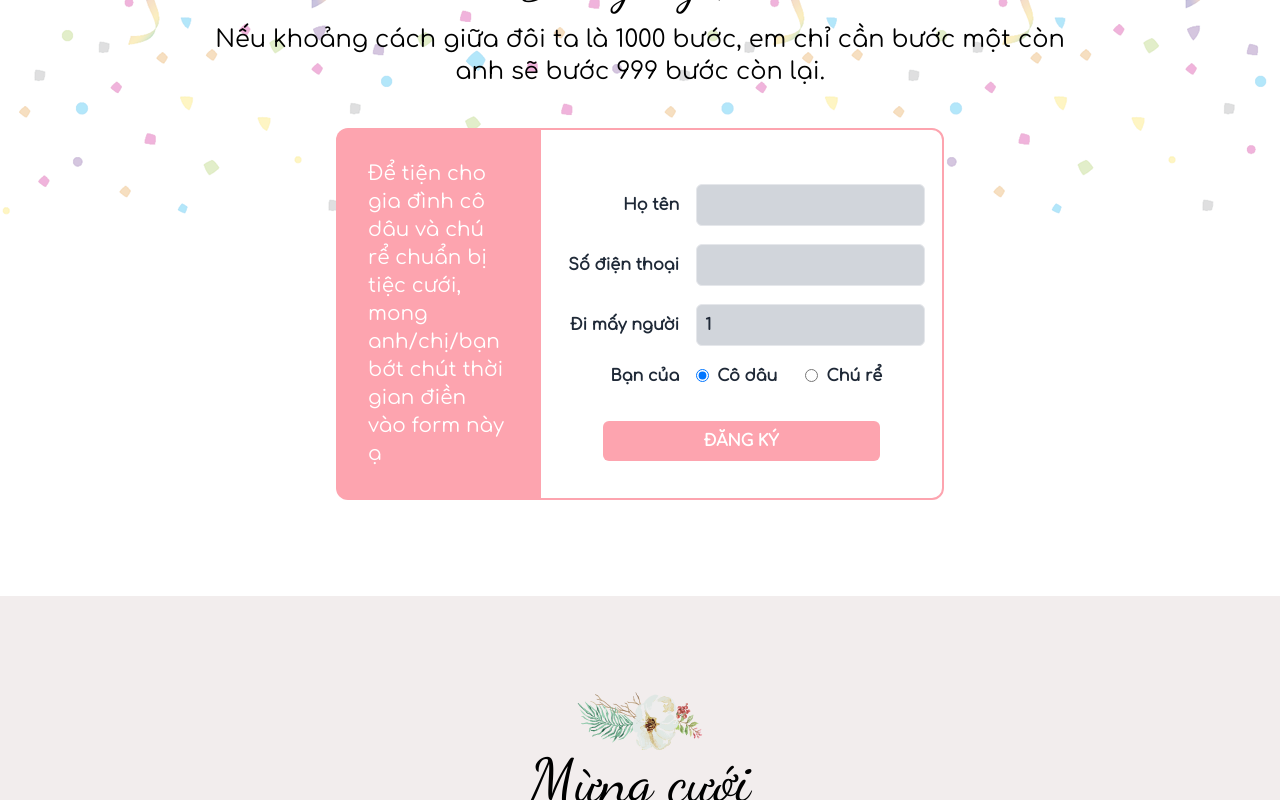
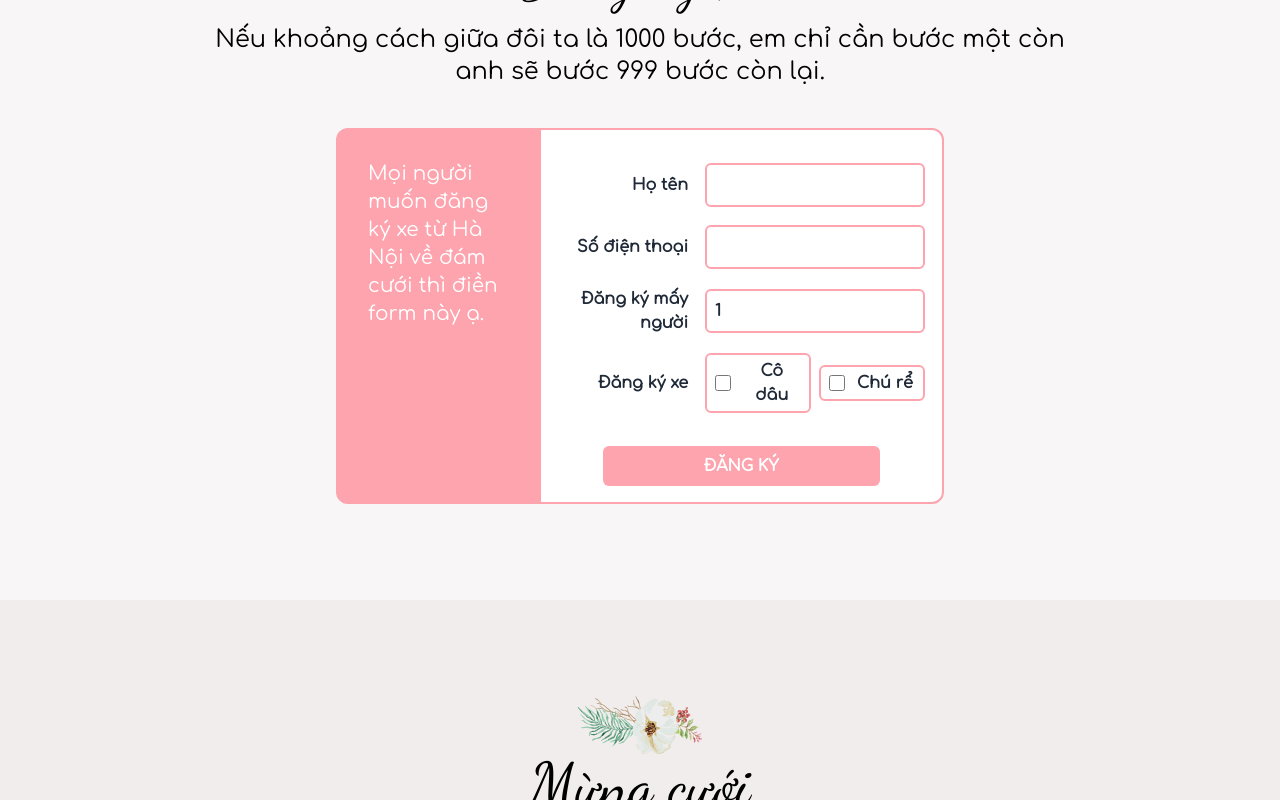
Before and after one commit to tranthanhtung96/tranthanhtung96, a Vue app: page / in a window 1280 px wide. Shown: the part 1780-2580 px from the top of the page. Built offline with nearby package versions, Linux system fonts and the light colour scheme.

Commit message:
fix: registration

```diff
--- a/package.json
+++ b/package.json
@@ -10,6 +10,7 @@
   },
   "dependencies": {
     "@heroicons/vue": "^2.0.18",
+    "axios": "^1.6.2",
     "swiper": "^11.0.5",
     "vue": "^3.3.4",
     "vuetify": "^3.4.4"
--- a/src/components/RegistrationSection.vue
+++ b/src/components/RegistrationSection.vue
@@ -1,22 +1,29 @@
 <script setup>
 import { ref } from "vue";
 import SectionHeader from "./SectionHeader.vue";
+import axios from "axios";
 
 const registration = ref({
   name: "",
   phoneNumber: "",
-  participants: 1,
-  isBrideSGuests: true,
+  count: 1,
+  bride: false,
+  groom: false,
 });
 
-const submit = () => {
-  console.log({ ...registration.value });
+const submit = async () => {
+  const resp = await axios.post(
+    // "https://shiny-melomakarona-dee082.netlify.app/.netlify/functions/register",
+    "http://localhost:8888/.netlify/functions/register",
+    registration.value,
+  );
+  console.log(resp)
 };
 </script>
 
 <template>
   <div
-    class="flex flex-col items-center justify-center bg-[url('/confetti.png')] bg-repeat-x py-16 md:py-24"
+    class="flex flex-col items-center justify-center bg-[#F2EDED] bg-opacity-50 py-16 md:py-24"
   >
     <SectionHeader title="Đăng ký xe">
       Nếu khoảng cách giữa đôi ta là 1000 bước, em chỉ cần bước một còn anh sẽ
@@ -28,8 +35,7 @@ const submit = () => {
       <div
         class="rounded-b-none rounded-t-xl bg-rose-300 p-8 text-xl text-white sm:w-1/3 sm:rounded-l-xl sm:rounded-r-none"
       >
-        Để tiện cho gia đình cô dâu và chú rể chuẩn bị tiệc cưới, mong
-        anh/chị/bạn bớt chút thời gian điền vào form này ạ
+        Mọi người muốn đăng ký xe từ Hà Nội về đám cưới thì điền form này ạ.
       </div>
 
       <div
@@ -41,7 +47,7 @@ const submit = () => {
             <th>
               <input
                 type="text"
-                class="w-full rounded-md border bg-gray-300 p-2 text-gray-800"
+                class="w-full rounded-md border-2 border-rose-300 p-2 text-gray-800"
                 required
                 v-model="registration.name"
               />
@@ -53,7 +59,7 @@ const submit = () => {
             <th>
               <input
                 type="tel"
-                class="w-full rounded-md border bg-gray-300 p-2 text-gray-800"
+                class="w-full rounded-md border-2 border-rose-300 p-2 text-gray-800"
                 required
                 v-model="registration.phoneNumber"
               />
@@ -61,48 +67,51 @@ const submit = () => {
           </tr>
 
           <tr class="items-center">
-            <th class="pr-4 text-right text-gray-800">Đi mấy người</th>
+            <th class="pr-4 text-right text-gray-800">Đăng ký mấy người</th>
             <th>
               <input
                 type="number"
-                id="participants"
                 min="1"
                 max="6"
-                class="w-full rounded-md border bg-gray-300 p-2 text-gray-800"
+                class="w-full rounded-md border-2 border-rose-300 p-2 text-gray-800"
                 required
-                v-model="registration.participants"
+                v-model="registration.count"
               />
             </th>
           </tr>
 
           <tr class="items-center">
-            <th class="pr-4 text-right text-gray-800">Bạn của</th>
+            <th class="pr-4 text-right text-gray-800">Đăng ký xe</th>
             <th>
-              <div class="flex items-center">
-                <input
-                  type="radio"
-                  id="bride"
-                  class="mr-2"
-                  v-model="registration.isBrideSGuests"
-                  v-bind:value="true"
-                />
-                <label for="bride" class="text-gray-800">Cô dâu</label>
+              <div class="flex flex-row items-center gap-2">
+                <div
+                  class="flex w-max basis-1/2 flex-row items-center rounded-md border-2 border-rose-300 px-2 py-1"
+                >
+                  <input
+                    type="checkbox"
+                    class="border-rose mr-3 h-4 w-4 accent-rose-300 ring-rose-300"
+                    v-model="registration.bride"
+                  />
+                  <div class="text-gray-800">Cô dâu</div>
+                </div>
 
-                <input
-                  type="radio"
-                  id="groom"
-                  class="ml-7 mr-2"
-                  v-model="registration.isBrideSGuests"
-                  v-bind:value="false"
-                />
-                <label for="groom" class="text-gray-800">Chú rể</label>
+                <div
+                  class="flex w-max basis-1/2 flex-row items-center rounded-md border-2 border-rose-300 px-2 py-1"
+                >
+                  <input
+                    type="checkbox"
+                    class="border-rose mr-3 h-4 w-4 accent-rose-300"
+                    v-model="registration.groom"
+                  />
+                  <div class="text-gray-800">Chú rể</div>
+                </div>
               </div>
             </th>
           </tr>
         </table>
         <button
-          class="w-3/4 rounded-md bg-rose-300 p-2 font-bold text-white hover:bg-cyan-800"
-          v-on:click.prevent="submit"
+          class="w-3/4 rounded-md bg-rose-300 p-2 font-bold text-white hover:bg-rose-600"
+          v-on:click="submit"
         >
           ĐĂNG KÝ
         </button>
```
Also changed, not shown: 1 other file (tests, documents, lock files or other folders).
